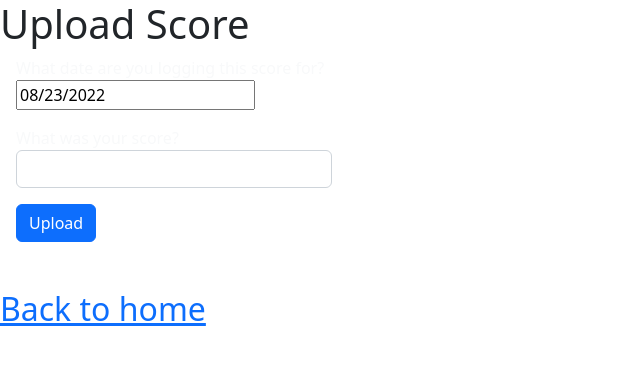
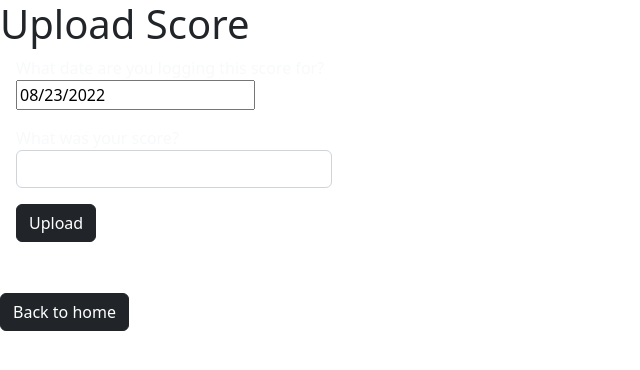
Before and after one commit to jacobkepford/WordleTracker, a Next.js app: page /upload in a window 1280 px wide. Shown: the top 370 px of the page, without its empty margins (0-640 px from the left). Built offline with nearby package versions, Linux system fonts and the light colour scheme.

Commit message:
moved home button to component and added stylings

```diff
--- /dev/null
+++ b/components/homeButton.tsx
@@ -0,0 +1,9 @@
+import Link from "next/link";
+
+export const HomeButton = () => {
+  return (
+    <Link href="/">
+      <button className="btn btn-dark">Back to home</button>
+    </Link>
+  );
+};
--- a/pages/upload.tsx
+++ b/pages/upload.tsx
@@ -4,6 +4,7 @@ import { useState } from "react";
 import DatePicker from "react-datepicker";
 import "react-datepicker/dist/react-datepicker.css";
 import CreateScore, { ScoreData } from "../api/CreateScore";
+import { HomeButton } from "../components/homeButton";
 
 type Error = {
   scoreCountError: string;
@@ -118,12 +119,12 @@ const Upload: NextPage = () => {
           />
           <span style={{ color: "red" }}>{errors.scoreCountError}</span>
         </div>
-        <button type="submit" className="btn btn-primary">
+        <button type="submit" className="btn btn-dark">
           Upload
         </button>
       </form>
       <h2 className="mt-5">
-        <Link href="/">Back to home</Link>
+        <HomeButton />
       </h2>
     </>
   );
--- a/pages/userscore/[id].tsx
+++ b/pages/userscore/[id].tsx
@@ -1,6 +1,7 @@
 import { GetServerSideProps, NextPage } from "next";
 import { useRouter } from "next/router";
 import GetUserScores, { UserScore } from "../../api/GetUserScores";
+import { HomeButton } from "../../components/homeButton";
 
 type UserScoreProps = {
   scores: UserScore;
@@ -19,6 +20,10 @@ const UserScore = ({ scores }: UserScoreProps) => {
         <h3>{`Five: ${scores.Five}`}</h3>
         <h3>{`Six: ${scores.Six}`}</h3>
       </div>
+
+      <div className="mt-3 me-3 float-end">
+        <HomeButton />
+      </div>
     </>
   );
 };
```
